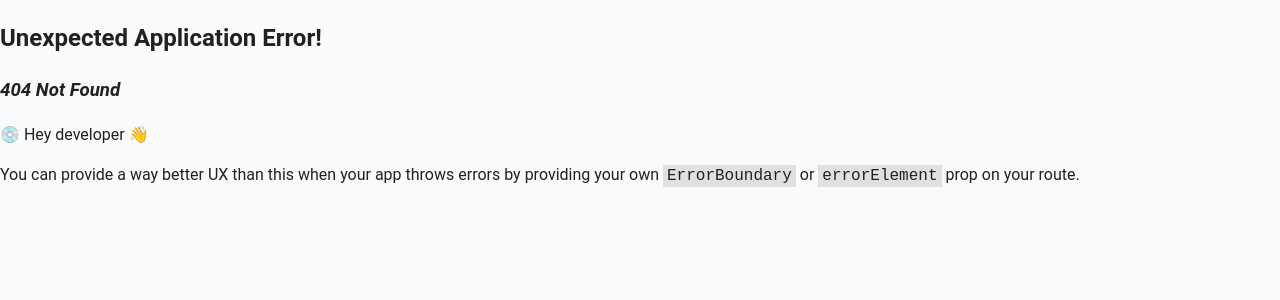
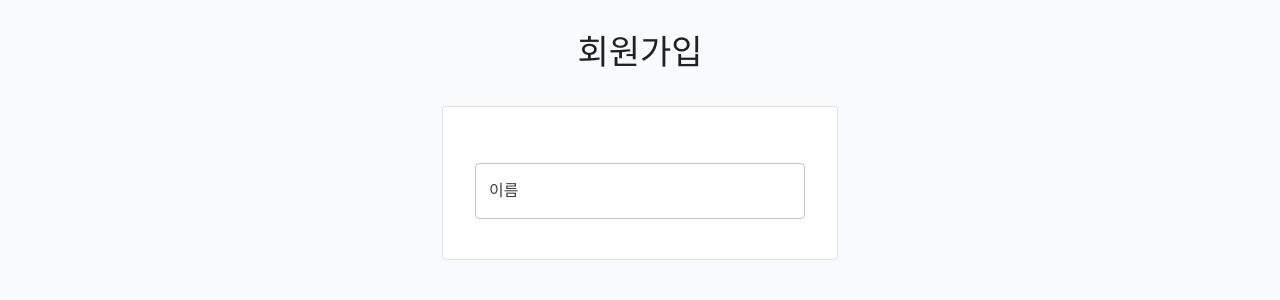
Before and after one commit to jinaparkdev/skeleton-frontend, a React (Vite) app: page /signup in a window 1280 px wide. Before the commit this address had no page. Shown: the top 300 px of the page. Built offline with nearby package versions, Linux system fonts and the light colour scheme; a web font is replaced by a local one.

Commit message:
회원가입 페이지 추가

```diff
--- a/src/index.tsx
+++ b/src/index.tsx
@@ -6,7 +6,5 @@ const container = document.getElementById("root") as HTMLElement;
 const root = createRoot(container);
 
 root.render(
-    <React.StrictMode>
-        <App />
-    </React.StrictMode>
+    <App />
 );
--- a/src/pages/Login.tsx
+++ b/src/pages/Login.tsx
@@ -28,7 +28,8 @@ const Login = () => {
 
     const onSubmit = async (data: AuthRequest) => {
         await AuthService.authenticate(data).then(response => {
-            localStorage.setItem("token", response.token);
+            //TODO 토큰 키 값 환경변수로 관리
+            localStorage.setItem("hubt.login.token", response.token);
             setCurrentCompany(response.company);
             navigate("/mode");
         }).catch(error => {
--- /dev/null
+++ b/src/pages/SignUp.tsx
@@ -0,0 +1,169 @@
+import React, {useState} from "react";
+import {Controller, useForm} from "react-hook-form";
+import {Box, Button, Container, Paper, TextField, Typography} from "@mui/material";
+import {CompanyService, CreateCompanyRequest} from "../service/company";
+import {toast, ToastContainer} from "react-toastify";
+import {useNavigate} from "react-router";
+
+type FormFieldName = "name" | "phone" | "email" | "password" | "passwordConfirm";
+
+const SignUp = () => {
+    const navigate = useNavigate();
+
+    const {control, handleSubmit, formState: {errors, isValid, isSubmitting}, getValues} = useForm({
+        mode: "onChange",
+        defaultValues: {name: "", phone: "", email: "", password: "", passwordConfirm: ""}
+    });
+
+    const [signupStep, setSignupStep] = useState(0);
+
+    const handleValidationAndFocus = async (
+        e: React.KeyboardEvent | React.FocusEvent,
+        field: any,
+        step: number,
+        nextFieldName: string,
+        asyncValidator?: (value: string) => Promise<boolean>
+    ) => {
+        const proceedToNextStep = () => {
+            setSignupStep(step);
+            if (nextFieldName) {
+                setTimeout(() => {
+                    const nextInput = document.querySelector(`input[name="${nextFieldName}"]`) as HTMLInputElement;
+                    if (nextInput) {
+                        nextInput.focus();
+                        nextInput.scrollIntoView({
+                            behavior: 'smooth',
+                            block: 'start',
+                            inline: 'nearest'
+                        });
+                    }
+                }, 100);
+            }
+        };
+
+        const shouldProceed =
+            (e.type === 'blur' || e.type === "focusout") ||
+            ((e as React.KeyboardEvent).key === 'Enter' || (e as React.KeyboardEvent).key === 'Tab');
+
+        if (shouldProceed) {
+            if (e.type !== 'blur') {
+                e.preventDefault();
+            }
+
+            if (!errors[field.name as FormFieldName] && field.value.trim()) {
+                if (asyncValidator) {
+                    try {
+                        const isValid = await asyncValidator(field.value);
+                        if (!isValid) {
+                            toast.error(`다른 회원이 이미 사용 중입니다.`);
+                            return;
+                        }
+                        proceedToNextStep();
+                    } catch (error) {
+                        console.error("비동기 검증 실패:", error);
+                        toast.error(error.message || "유효성 검사에 실패했습니다.");
+                    }
+                } else {
+                    proceedToNextStep();
+                }
+            }
+        }
+    };
+
+    const renderField = (
+        name: FormFieldName,
+        label: string,
+        type: string,
+        step: number,
+        nextFieldName: string,
+        rules: any,
+        asyncValidator?: (value: string) => Promise<boolean>
+    ) => (
+        signupStep >= step && (
+            <Controller
+                key={name}
+                name={name}
+                control={control}
+                rules={rules}
+                render={({field}) => (
+                    <TextField
+                        {...field}
+                        margin="normal"
+                        fullWidth
+                        label={label}
+                        type={type}
+                        error={!!errors[name]}
+                        helperText={errors[name]?.message}
+                        onKeyDown={(e) => handleValidationAndFocus(e, field, step + 1, nextFieldName, asyncValidator)}
+                        onBlur={(e) => handleValidationAndFocus(e, field, step + 1, nextFieldName, asyncValidator)}
+                    />
+                )}
+            />
+        )
+    );
+
+    const onSubmit = async (data: CreateCompanyRequest) => {
+        await CompanyService.create(data).then(() => {
+            toast.success("회원가입이 완료되었습니다.");
+            navigate("/login", {replace: true});
+        }).catch(error => {
+            toast.error(error.message || "회원가입에 실패했습니다.");
+        })
+    }
+
+    return (
+        <Container component="main" maxWidth="xs" sx={{py: 2}}>
+            <Box sx={{
+                display: "flex",
+                flexDirection: "column",
+                alignItems: "center",
+                justifyContent: 'flex-start',
+                py: 2
+            }}>
+                <Typography component="h1" variant="h4" align="center">
+                    회원가입
+                </Typography>
+                <Paper elevation={3} sx={{padding: 4, width: "100%", mt: 4}}>
+                    <Box component="form"
+                         onSubmit={handleSubmit(onSubmit)}
+                         sx={{mt: 1}}>
+                        {renderField("name", "이름", "text", 0, "phone", {required: "이름을 입력해주세요"})}
+                        {renderField("phone", "전화번호", "text", 1, "email",
+                            {
+                                required: "전화번호를 입력해주세요",
+                                pattern: {
+                                    value: /^01[0-9]-?[0-9]{3,4}-?[0-9]{4}$/,
+                                    message: "올바른 전화번호 형식을 입력해주세요"
+                                }
+                            }, (value) => CompanyService.isAvailablePhone(value))
+                        }
+                        {renderField("email", "이메일", "email", 2, "password", {
+                            required: "이메일을 입력해주세요",
+                            pattern: {
+                                value: /^[A-Z0-9._%+-]+@[A-Z0-9.-]+\.[A-Z]{2,}$/i,
+                                message: "올바른 이메일 형식을 입력해주세요"
+                            }
+                        }, (value) => CompanyService.isAvailableEmail(value))}
+                        {renderField("password", "비밀번호", "password", 3, "passwordConfirm", {
+                            required: "비밀번호를 입력해주세요",
+                            minLength: {value: 6, message: "비밀번호는 최소 6자 이상이어야 합니다"}
+                        })}
+                        {renderField("passwordConfirm", "비밀번호 확인", "password", 4, "", {
+                            required: "비밀번호 확인을 입력해주세요",
+                            validate: (value: string) => value === getValues().password || "비밀번호가 일치하지 않습니다"
+                        })}
+                        {signupStep > 3 && (
+                            <Button type="submit" fullWidth variant="contained" sx={{mt: 3, mb: 2}}
+                                    disabled={!isValid || isSubmitting}>
+                                회원가입
+                            </Button>
+                        )}
+                        <ToastContainer position={"bottom-center"} hideProgressBar theme={"dark"}/>
+                    </Box>
+                </Paper>
+            </Box>
+        </Container>
+    );
+};
+
+export default SignUp;
--- a/src/routes/Routes.tsx
+++ b/src/routes/Routes.tsx
@@ -4,6 +4,7 @@ import Landing from "../Landing";
 import SelectMode from "../pages/SelectMode";
 import React from "react";
 import Login from "../pages/Login";
+import SignUp from "../pages/SignUp";
 
 const Routes: RouteObject[] = [
     {
@@ -13,6 +14,10 @@ const Routes: RouteObject[] = [
     {
         path: "/login",
         element: <Login/>,
+    },
+    {
+        path: "/signup",
+        element: <SignUp/>,
     },
     {
         path: "/mode",
```
